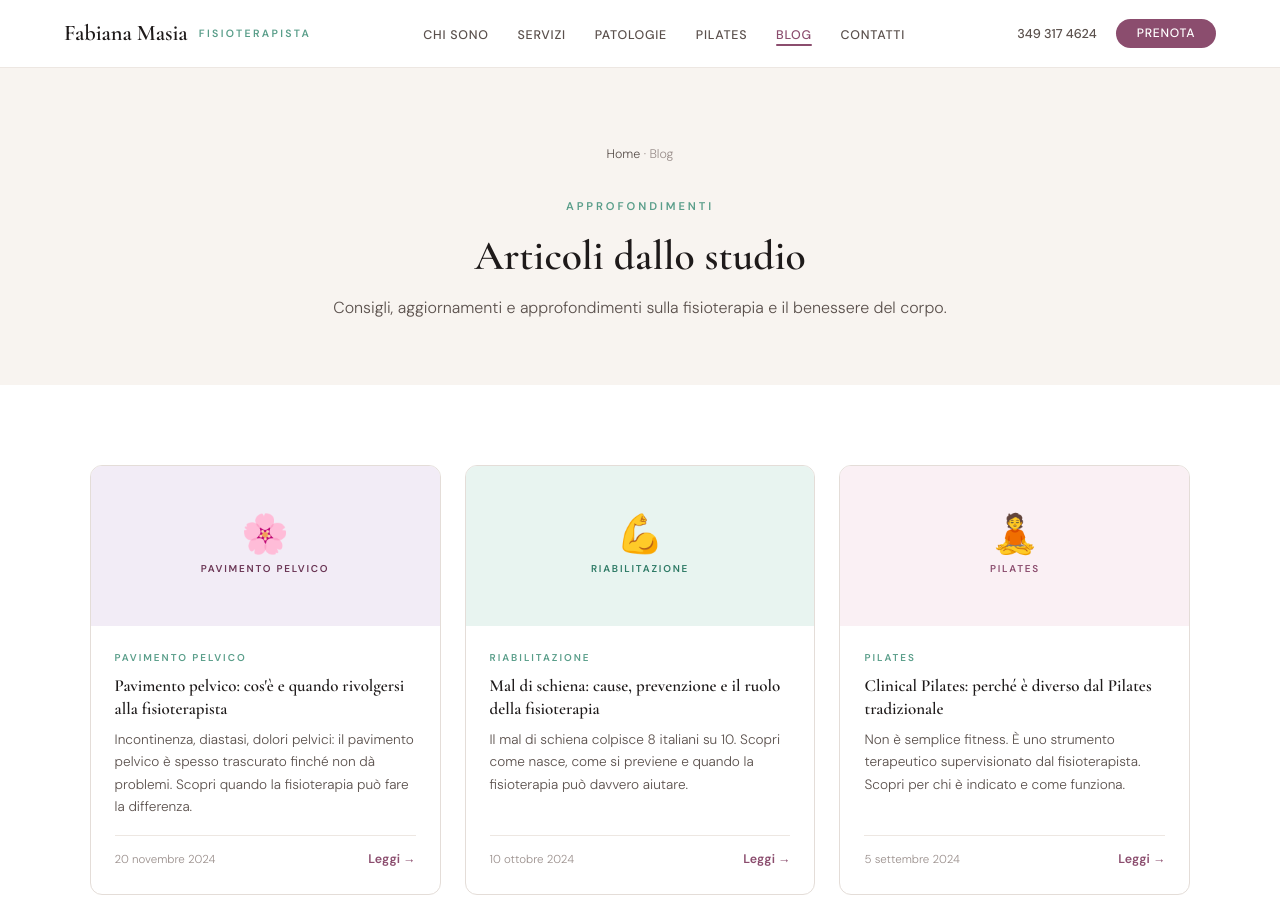
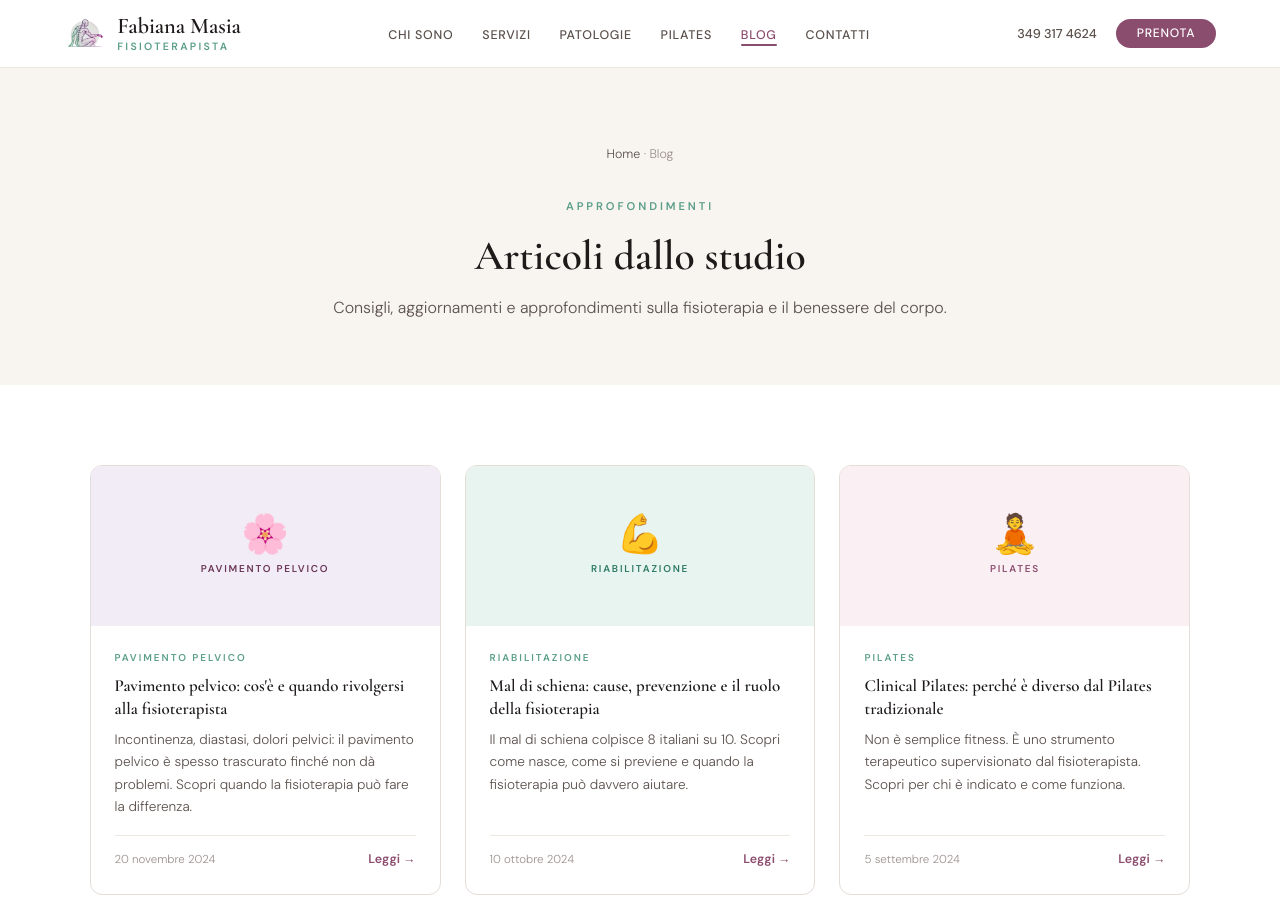
Before and after one commit to forteale/fisiomasia-sito, a plain HTML site: page blog.html in a window 1280 px wide. Shown: the top 898 px of the page. Drawn offline with nearby package versions, Linux system fonts and the light colour scheme.

Commit message:
Add files via upload

```diff
--- a/blog.html
+++ b/blog.html
@@ -11,9 +11,11 @@
 <meta property="og:type" content="website"/>
 <meta property="og:url" content="https://www.fisiomasia.it/blog.html"/>
 <link rel="canonical" href="https://www.fisiomasia.it/blog.html"/>
-<link rel="icon" type="image/png" sizes="32x32" href="favicon-32.png"/>
+<link rel="shortcut icon" href="favicon.ico"/>
+<link rel="icon" type="image/png" sizes="32x32" href="favicon-32x32.png"/>
+<link rel="icon" type="image/png" sizes="16x16" href="favicon-16x16.png"/>
 <link rel="icon" type="image/svg+xml" href="favicon.svg"/>
-<link rel="apple-touch-icon" href="apple-touch-icon.png"/>
+<link rel="apple-touch-icon" sizes="180x180" href="apple-touch-icon.png"/>
 
 <link rel="preconnect" href="https://fonts.googleapis.com"/>
 <link rel="preconnect" href="https://fonts.gstatic.com" crossorigin/>
@@ -78,7 +80,10 @@
 
 <!-- ══ NAV ══ -->
 <nav id="nav">
-  <a href="index.html" class="nav-logo"><strong>Fabiana Masia</strong><span>Fisioterapista</span></a>
+  <a href="index.html" class="nav-logo">
+    <img src="logo.png" alt="Logo Fisiomasia" class="nav-logo-img"/>
+    <div class="nav-logo-text"><strong>Fabiana Masia</strong><span>Fisioterapista</span></div>
+  </a>
   <ul class="nav-links">
     <li><a href="index.html#chi-sono">Chi sono</a></li>
     <li><a href="index.html#trattamenti">Servizi</a></li>
```
Also changed, not shown: clinical-pilates.html (+4 -2 lines), cookie-policy.html (+4 -2 lines), index.html (+4 -2 lines), patologie-trattate.html (+8 -3 lines), privacy.html (+4 -2 lines), zone-servite.html (+4 -2 lines), android-chrome-192x192.png (added), android-chrome-512x512.png (added), apple-touch-icon.png, favicon-16x16.png (added), favicon-32x32.png (added), favicon.ico (added).
